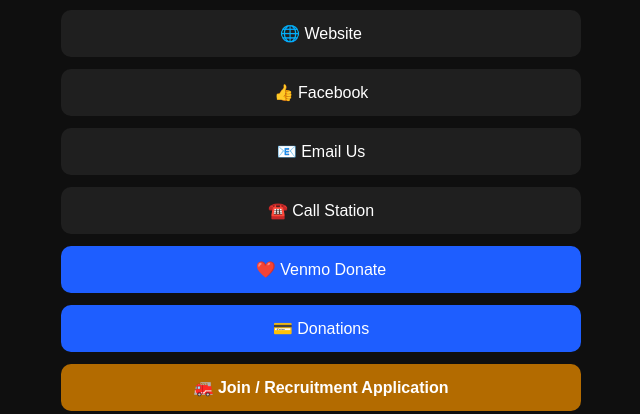
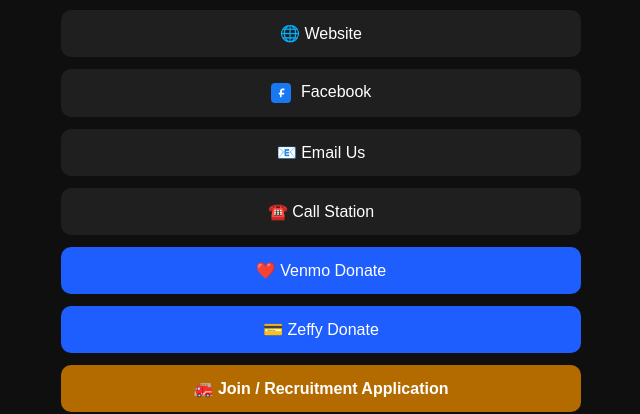
Before and after one commit to Melrose-Fire/melrose-connect, a plain HTML site: page index.html in a window 1280 px wide. Shown: the part 366-780 px from the top of the page, without its empty margins (319-959 px from the left). Drawn offline with Linux system fonts and the light colour scheme.

Commit message:
Update Facebook button with logo SVG and refresh logo.png

```diff
--- a/index.html
+++ b/index.html
@@ -25,7 +25,13 @@
 
     <a class="btn" href="http://www.melrosefireco.org" target="_blank">🌐 Website</a>
 
-    <a class="btn" href="https://www.facebook.com/share/1Cp4A54AyM/" target="_blank">👍 Facebook</a>
+    <a class="btn" href="https://www.facebook.com/share/1Cp4A54AyM/" target="_blank">
+  <svg width="20" height="20" viewBox="0 0 50 50" fill="#1877F2" style="vertical-align: middle; margin-right: 6px;">
+    <rect width="50" height="50" rx="10" fill="#1877F2"/>
+    <path d="M30.5 28.5H26.5V35.5H22.5V28.5H19.5V24.5H22.5V21C22.5 17.13 25.63 14 29.5 14H33.5V18H29.5C28.4 18 27.5 18.9 27.5 20V24.5H33.5L32.5 28.5H27.5V28.5H30.5Z" fill="white"/>
+  </svg>
+  Facebook
+</a>
 
     <a class="btn" href="mailto:President@melrosefireco.org">📧 Email Us</a>
 
@@ -33,7 +39,7 @@
 
     <a class="btn donate" href="https://www.venmo.com/melrosefire" target="_blank">❤️ Venmo Donate</a>
 
-    <a class="btn donate" href="https://donate.melrosefireco.org" target="_blank">💳 Donations</a>
+    <a class="btn donate" href="https://donate.melrosefireco.org" target="_blank">💳 Zeffy Donate</a>
 
     <a class="btn recruit" href="https://www.melrosefireco.org/wp-content/uploads/go-x/u/83907753-e245-4fd6-874b-a5a755814d7c/Melrose_Fire_Membership_Application_Packet_2025.pdf" target="_blank">
 🚒 Join / Recruitment Application
```
